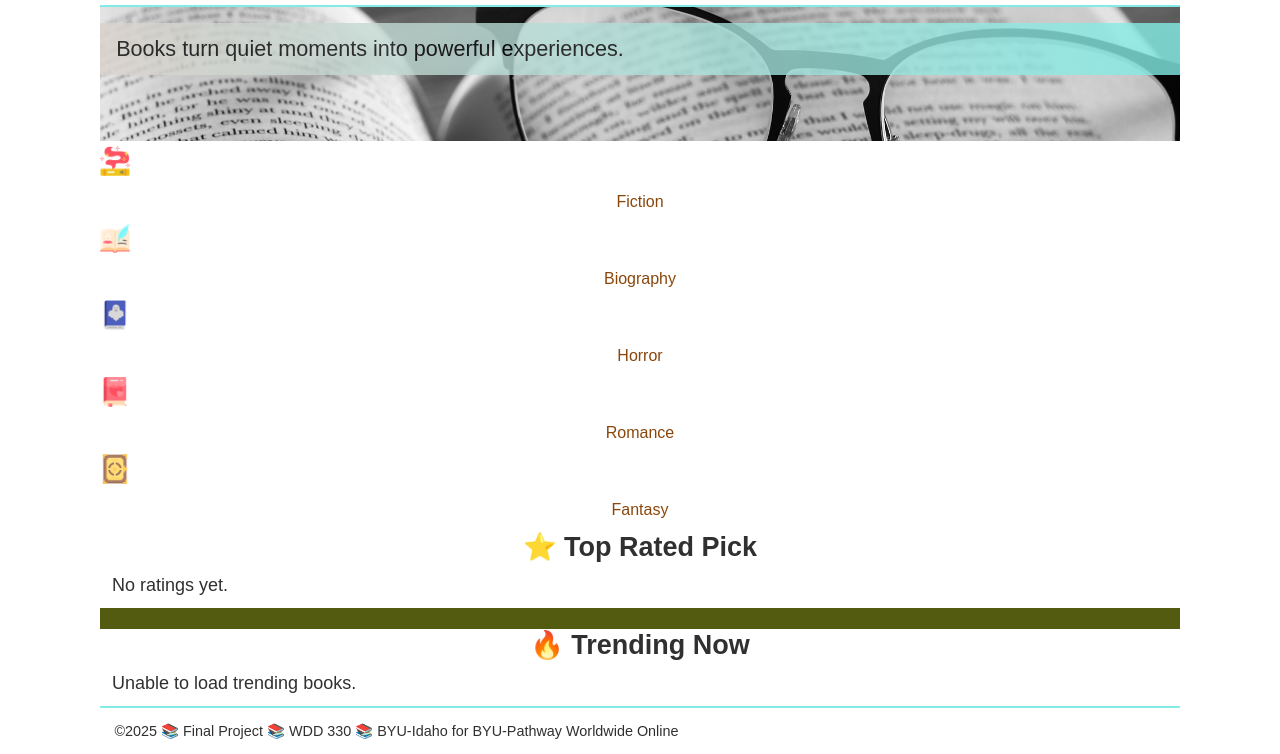
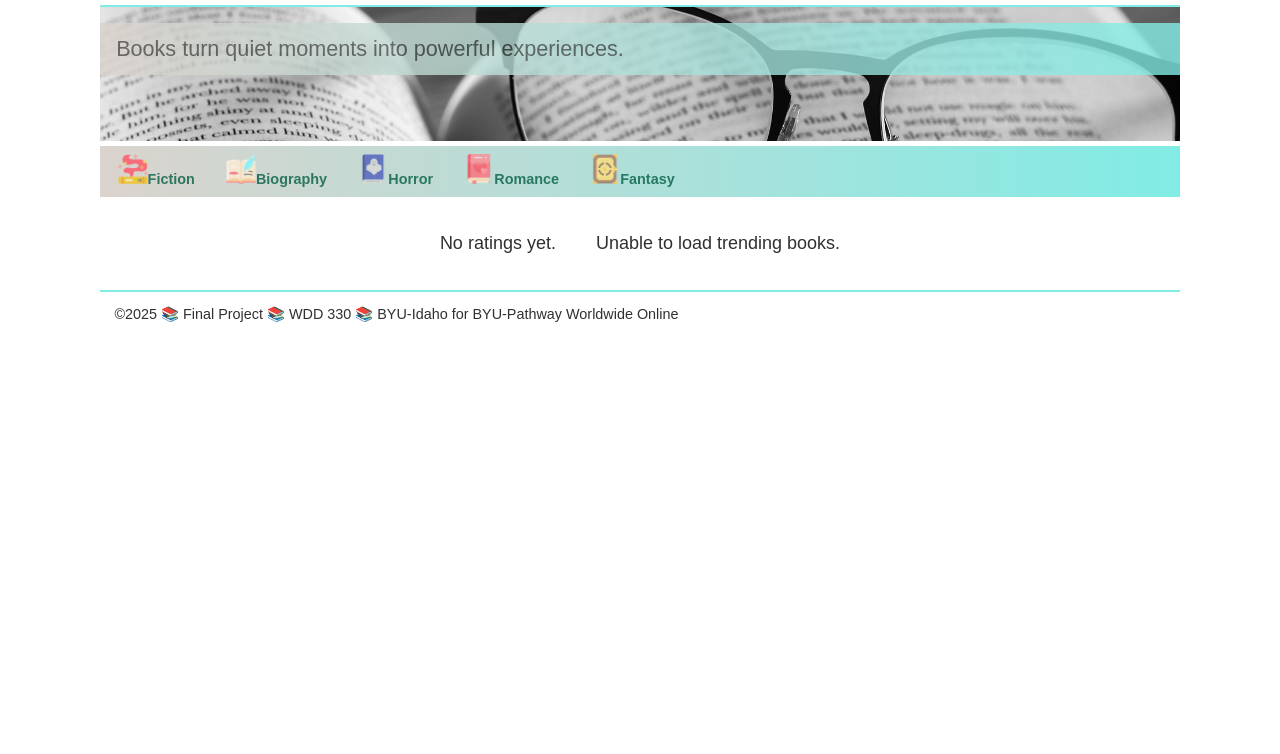
Before and after one commit to paulajessica-dev/wdd330-finalproject, a website built with Vite: page src/index.html in a window 1280 px wide. Shown: the part 97-851 px from the top of the page. After the commit the page ends 800 px from the top, so only its background shows below. Built offline with nearby package versions, Linux system fonts and the light colour scheme; no server answers.

Commit message:
css home

```diff
--- a/src/css/style.css
+++ b/src/css/style.css
@@ -12,6 +12,7 @@
   --color3: #CCD3B7;
   --color4: #402A1E;
   --color5: #D9A7A3;
+  --color6: #81ece5;
 
 
   /* sizes */
@@ -99,15 +100,28 @@
 }
 
 
-.btn, .wishlist-btn {
-  padding: 0.5em 2em;
-  background-color: var(--secondary-color);
-  color: white !important;
+.btn,
+.wishlist-btn {
+  padding: 0.2em 1.6em;
+  background-color:  #d8dede;
+  color: #065f46 !important;
   margin: auto;
-  display: block;
-  border: 0;
-  font-size: var(--large-font);
+  border: none;
+  border-radius: 9px;
+  font-weight: 600;
   cursor: pointer;
+  display: inline-block;
+  text-align: center;
+  text-decoration: none;
+  transition: all 0.2s ease;
+  box-shadow: 0 2px 6px rgba(0, 0, 0, 0.263);
+}
+
+.btn:hover,
+.wishlist-btn:hover {
+  background-color:#81ece588; /* tom mais escuro da sua paleta */
+  transform: translateY(-1px);
+  box-shadow: 0 6px 14px rgba(0,0,0,0.12);
 }
 
 .divider {
@@ -131,7 +145,7 @@
   right: 0;
   line-height: 1.3;
   width: 100%;
-  color: rgb(8, 8, 8);
+  color: rgba(8, 8, 8, 0.653);
   opacity: 0.8;
   background: linear-gradient(to right, #dbd3cd, #81ece5);
 }
@@ -141,12 +155,77 @@
   text-align: center;
 }
 
+.genre-nav {
+  background: linear-gradient(to right, #dbd3cd, #81ece5);
 
-.icon-title {
-  text-align: center;
-  font-family: var(--font-body);
-  color: var(--tertiary-color);
-  font-size: 1rem;
+}
+
+.genre-list {
+  list-style: none;
+  display: flex;
+  gap: 1.5rem;
+  padding: 0.75rem 1rem;
+  margin: 0;
+  flex-wrap: wrap;
+}
+
+.genre-list a {
+  text-decoration: none;
+  color: #065f46;
+  opacity: 0.8;
+  font-weight: 600;
+  padding: 0.35rem 0.6rem;
+  border-radius: 6px;
+  transition: all 0.2s ease;
+}
+
+.genre-list a:hover {
+  color: white;
+}
+
+
+.home-features {
+  display: flex;
+  justify-content: center;
+  gap: 1rem;
+  padding: 1.5rem 1rem;
+}
+
+.top-rated-card {
+  background: linear-gradient(to right, white, #c0ece9);
+  border-radius: 8px;
+  padding: .8rem;
+  border: .5px solid #c0ece9;
+  width: 33rem;
+  display: grid;
+  align-items: center;
+  gap: 0.75rem;
+}
+
+
+.top-rated-card img {
+  width: 10rem;
+  height: 17rem;
+}
+
+.trending-card {
+  background: linear-gradient(to right, white, #c0ece9);
+  border-radius: 8px;
+  padding: .8rem;
+  border: .5px solid #c0ece9;
+  width: 33rem;
+  display: grid;
+  align-items: center;
+  gap: 0.75rem;
+}
+
+.trending-card img {
+  width: 10rem;
+  height: 17rem;
+}
+
+h3 {
+  color: #065f46;
 }
 
 .book-list {
@@ -191,7 +270,6 @@
 }
 
 .book-detail div {
-
   display: flex;
   justify-content: space-around;
 }
@@ -361,6 +439,19 @@
     font-size: 1.2em;
   }
 
+  .genre-list {
+    gap: 0.75rem;
+    padding: 0.5rem;
+  }
+
+  .genre-list a {
+    font-size: 0.9rem;
+  }
+
+  .home-features {
+    grid-template-columns: 1fr;
+  }
+
   .wish-card {
     font-size: inherit;
     grid-template-columns: 150px auto 15%;
--- a/src/index.html
+++ b/src/index.html
@@ -28,28 +28,28 @@
           <p>Books turn quiet moments into powerful experiences.</p>
         </div>
       </div>
-      <div id="books-icons">
-      <div><a href="/book_listing/index.html?genre=fiction"><img src="/images/bookfiction.png" alt="fiction icon" width="30px"></a>
-      <p class="icon-title">Fiction</p></div>
-      <div><a href="/book_listing/index.html?genre=biography"><img src="/images/biography.png" alt="biography icon" width="30px"></a>
-      <p class="icon-title">Biography</p></div>
-      <div><a href="/book_listing/index.html?genre=horror"><img src="/images/horror.png" alt="horror icon" width="30px"></a>
-      <p class="icon-title">Horror</p></div>
-      <div><a href="/book_listing/index.html?genre=romance"><img src="/images/romance.png" alt="romance icon" width="30px"></a>
-      <p class="icon-title">Romance</p></div>
-      <div><a href="/book_listing/index.html?genre=fantasy"><img src="/images/spellbook.png" alt="fantasy icon" width="30px"></a>
-      <p class="icon-title">Fantasy</p></div>
-      </div>
-      <section class="top-rated-home">
-        <h2>⭐ Top Rated Pick</h2>
-        <div class="top-rated-feature" id="top-rated-feature">
-          <!-- preenchido via JS -->
+
+      <nav class="genre-nav">
+        <ul class="genre-list">
+          <li><a href="/book_listing/index.html?genre=fiction"><img src="/images/bookfiction.png" alt="fiction icon" width="30px">Fiction</a></li>
+          <li><a href="/book_listing/index.html?genre=biography"><img src="/images/biography.png" alt="biography icon" width="30px">Biography</a></li>
+          <li><a href="/book_listing/index.html?genre=horror"><img src="/images/horror.png" alt="horror icon" width="30px">Horror</a></li>
+          <li><a href="/book_listing/index.html?genre=romance"><img src="/images/romance.png" alt="romance icon" width="30px">Romance</a></li>
+          <li><a href="/book_listing/index.html?genre=fantasy"><img src="/images/spellbook.png" alt="fantasy icon" width="30px">Fantasy</a></li>
+
+        </ul>
+      </nav>
+      <section class="home-features">
+
+        <div id="top-rated-feature" class="top-rated-feature">
+          <h2>⭐ Top Rated Pick</h2>
+          <a href="/top_rated/index.html" class="btn"></a>
         </div>
-        <a href="/top_rated/index.html" class="btn"></a>
-      </section>
-      <section class="trending-home">
-            <h2>🔥 Trending Now</h2>
-            <div id="trending-feature"></div>
+
+        <div id="trending-feature" class="trending-home">
+          <h2>🔥 Trending Now</h2>
+          <a href="/trending/index.html" class="btn"></a>
+        </div>
       </section>
     </main>
     <footer id="dynamic-footer"></footer>
```
